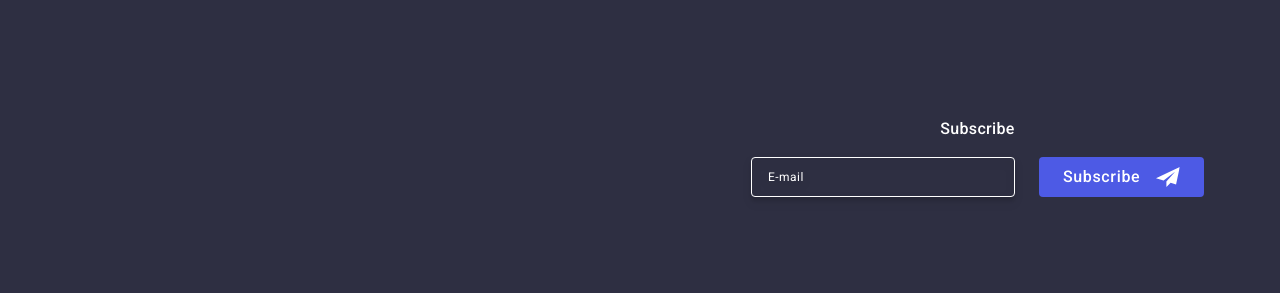
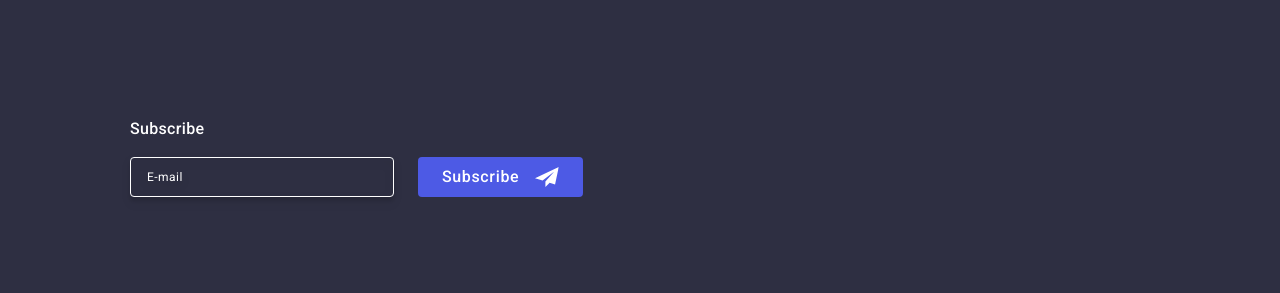
Before and after one commit to shepel30/goit-markup-hw-06, a plain HTML site: page index.html in a window 1280 px wide. Shown: the part 3116-3409 px from the top of the page. Drawn offline with nearby package versions, Linux system fonts and the light colour scheme.

Commit message:
Update styles.css

```diff
--- a/css/styles.css
+++ b/css/styles.css
@@ -476,7 +476,7 @@ transition: box-shadow 250ms cubic-bezier(0.4, 0, 0.2, 1);
     transition: transform 250ms cubic-bezier(0.4, 0, 0.2, 1);
   }
   .footer {
-    padding: 96px 16px;
+     padding: 96px 0;
     background: #2E2F42;
   }
   .footer-container {
@@ -555,7 +555,7 @@ text-align: center;
     font-style: normal;
   }
 .footer-form-wrapper {
-  margin-left: auto;
+
 }
   .form-text {
     color: #FFF;
@@ -825,8 +825,8 @@ letter-spacing: 0.04em;
   .header-address-list {
     display: flex;
     flex-direction: column;
+    gap: 12px;
     justify-content: flex-end;
-    gap: 12px;
   }
 
   .header-address-link {
@@ -883,18 +883,24 @@ letter-spacing: 0.04em;
     url(../images/bg-tab-2x.jpg);
     }
   }
-
+  .footer {
+    padding-left: 108px;
+  }
   .footer-logo {
     display: block;
   }
 
   .footer-container {
+    width: 496;
     display: flex;
     flex-direction: row;
     flex-wrap: wrap;
-    gap: 24px;
+    gap: 72px 24px;
   }
 
+  .form-text {
+    text-align: start;
+  }
   .footer-form {
     flex-direction: row;
   }
```
